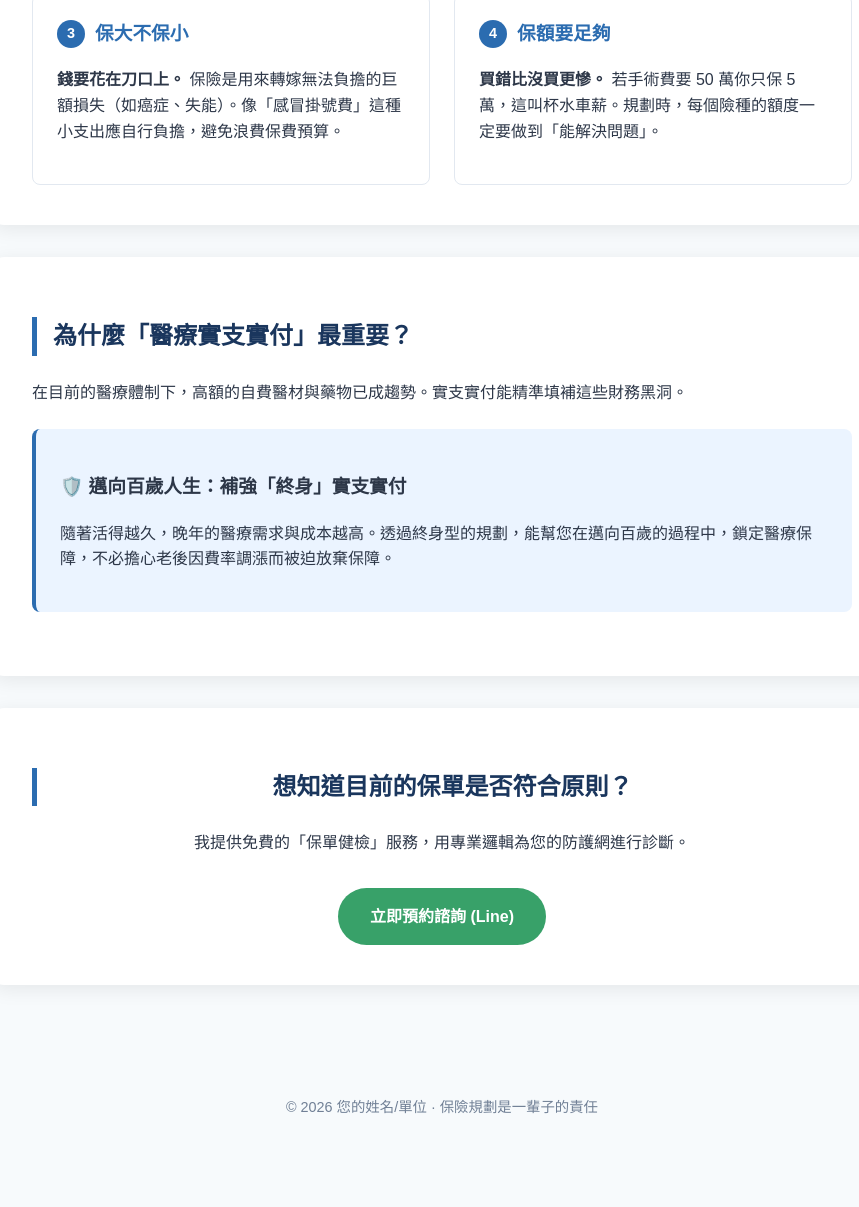
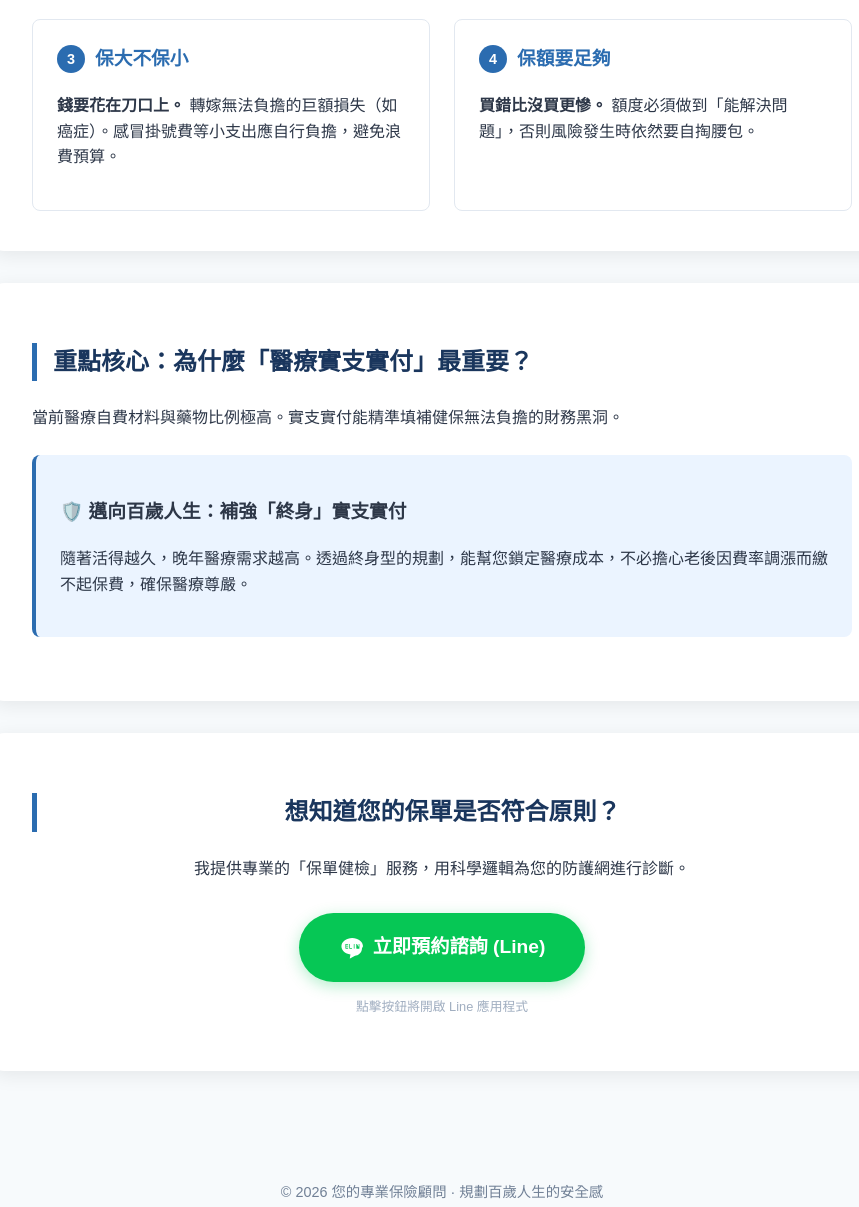
Before and after one commit to johngyh/insurance, a plain HTML site: page index.html in a window 1280 px wide. Shown: the part 637-1844 px from the top of the page, without its empty margins (198-1057 px from the left). Before the commit the page ends 1818 px from the top, so only its background shows below. Drawn offline with Linux system fonts and the light colour scheme.

Commit message:
Update index.html

````diff
--- a/index.html
+++ b/index.html
@@ -1,3 +1,6 @@
+這是一個已經為您更新好 **Line 連結** 的完整 HTML 代碼。我同時微調了按鈕的顏色為 **Line 標誌性的綠色**，並加入了圖示，讓它看起來更直覺。
+您可以直接全選複製，覆蓋掉 GitHub 上的 index.html 內容：
+```html
 <!DOCTYPE html>
 <html lang="zh-TW">
 <head>
@@ -8,6 +11,7 @@
         :root {
             --primary-color: #1a365d;
             --accent-color: #2b6cb0;
+            --line-green: #06C755;
             --bg-light: #f7fafc;
             --text-dark: #2d3748;
             --white: #ffffff;
@@ -61,7 +65,6 @@
             margin-bottom: 1.5rem;
         }
 
-        /* 四大原則樣式 */
         .grid {
             display: grid;
             grid-template-columns: repeat(auto-fit, minmax(350px, 1fr));
@@ -110,19 +113,30 @@
         }
 
         .cta-button {
-            display: inline-block;
-            background: #38a169;
+            display: inline-flex;
+            align-items: center;
+            background: var(--line-green);
             color: white;
-            padding: 1rem 2rem;
+            padding: 1.2rem 2.5rem;
             text-decoration: none;
             border-radius: 50px;
             font-weight: bold;
+            font-size: 1.2rem;
             margin-top: 1rem;
-            transition: background 0.3s;
+            transition: transform 0.2s, background 0.3s;
+            box-shadow: 0 4px 15px rgba(6, 199, 85, 0.3);
         }
 
         .cta-button:hover {
-            background: #2f855a;
+            background: #05b34c;
+            transform: scale(1.05);
+        }
+
+        .line-icon {
+            width: 24px;
+            height: 24px;
+            margin-right: 10px;
+            fill: white;
         }
 
         footer {
@@ -135,6 +149,7 @@
         @media (max-width: 600px) {
             header h1 { font-size: 1.8rem; }
             .grid { grid-template-columns: 1fr; }
+            .cta-button { padding: 1rem 1.5rem; font-size: 1rem; }
         }
     </style>
 </head>
@@ -142,7 +157,7 @@
 
 <header>
     <h1>給未來的自己，一份百歲人生的守護信</h1>
-    <p>拋棄複雜術語，用專業邏輯看懂保險規劃</p>
+    <p>專業保險規劃：四大核心原則 × 醫療終身防護</p>
 </header>
 
 <div class="container">
@@ -153,46 +168,53 @@
         <div class="grid">
             <div class="principle-item">
                 <h3><span class="number">1</span>核保難度</h3>
-                <p><strong>買保險是「健康」在買，不是有錢就行。</strong> 當體檢出現紅字或身體有小毛病時，想買保險會面臨加費、除外甚至拒保。趁健康時拿好門票是第一要務。</p>
+                <p><strong>買保險是「健康」在買，不是有錢就行。</strong> 當體檢出現紅字，想買保險會面臨加費或拒保。趁健康拿好門票是第一要務。</p>
             </div>
 
             <div class="principle-item">
                 <h3><span class="number">2</span>保費增加速度</h3>
-                <p><strong>魔鬼藏在費率裡。</strong> 許多定期險會隨年齡飆漲保費。規劃時必須考慮老後收入減少時，是否仍繳得起？鎖定未來成本是長壽社會的關鍵。</p>
+                <p><strong>魔鬼藏在費率裡。</strong> 許多定期險隨年齡飆漲保費。規劃時必須考慮老後收入減少時，是否仍繳得起？</p>
             </div>
 
             <div class="principle-item">
                 <h3><span class="number">3</span>保大不保小</h3>
-                <p><strong>錢要花在刀口上。</strong> 保險是用來轉嫁無法負擔的巨額損失（如癌症、失能）。像「感冒掛號費」這種小支出應自行負擔，避免浪費保費預算。</p>
+                <p><strong>錢要花在刀口上。</strong> 轉嫁無法負擔的巨額損失（如癌症）。感冒掛號費等小支出應自行負擔，避免浪費預算。</p>
             </div>
 
             <div class="principle-item">
                 <h3><span class="number">4</span>保額要足夠</h3>
-                <p><strong>買錯比沒買更慘。</strong> 若手術費要 50 萬你只保 5 萬，這叫杯水車薪。規劃時，每個險種的額度一定要做到「能解決問題」。</p>
+                <p><strong>買錯比沒買更慘。</strong> 額度必須做到「能解決問題」，否則風險發生時依然要自掏腰包。</p>
             </div>
         </div>
     </section>
 
     <section class="card">
-        <h2>為什麼「醫療實支實付」最重要？</h2>
-        <p>在目前的醫療體制下，高額的自費醫材與藥物已成趨勢。實支實付能精準填補這些財務黑洞。</p>
+        <h2>重點核心：為什麼「醫療實支實付」最重要？</h2>
+        <p>當前醫療自費材料與藥物比例極高。實支實付能精準填補健保無法負擔的財務黑洞。</p>
 
         <div class="highlight-box">
             <h3>🛡️ 邁向百歲人生：補強「終身」實支實付</h3>
-            <p>隨著活得越久，晚年的醫療需求與成本越高。透過終身型的規劃，能幫您在邁向百歲的過程中，鎖定醫療保障，不必擔心老後因費率調漲而被迫放棄保障。</p>
+            <p>隨著活得越久，晚年醫療需求越高。透過終身型的規劃，能幫您鎖定醫療成本，不必擔心老後因費率調漲而繳不起保費，確保醫療尊嚴。</p>
         </div>
     </section>
 
     <section class="card" style="text-align: center;">
-        <h2>想知道目前的保單是否符合原則？</h2>
-        <p>我提供免費的「保單健檢」服務，用專業邏輯為您的防護網進行診斷。</p>
-        <a href="#" class="cta-button">立即預約諮詢 (Line)</a>
+        <h2>想知道您的保單是否符合原則？</h2>
+        <p>我提供專業的「保單健檢」服務，用科學邏輯為您的防護網進行診斷。</p>
+
+        <a href="https://line.me/ti/p/lt3aKzGlog" class="cta-button" target="_blank">
+            <svg class="line-icon" viewBox="0 0 24 24"><path d="M24 10.304c0-4.579-4.834-8.304-10.783-8.304-5.949 0-10.784 3.725-10.784 8.304 0 4.1 3.829 7.536 9 8.165l-.643 3.861c-.021.135.093.253.224.212l4.545-2.628c3.96-.307 7.441-3.235 7.441-7.61zm-15.111 2.373h-2.126c-.198 0-.359-.161-.359-.359v-4.015c0-.198.161-.359.359-.359h2.126c.198 0 .359.161.359.359s-.161.359-.359.359h-1.767v1.144h1.767c.198 0 .359.161.359.359s-.161.359-.359.359h-1.767v1.144h1.767c.198 0 .359.161.359.359s-.161.359-.359.359zm3.82 0h-2.126c-.198 0-.359-.161-.359-.359v-4.015c0-.198.161-.359.359-.359s.359.161.359.359v3.656h1.767c.198 0 .359.161.359.359s-.161.359-.359.359zm2.46 0c-.198 0-.359-.161-.359-.359v-4.015c0-.198.161-.359.359-.359s.359.161.359.359v4.015c0 .198-.161.359-.359.359zm4.61 0h-2.126c-.198 0-.359-.161-.359-.359v-4.015c0-.198.161-.359.359-.359.132 0 .248.072.312.18l1.731 2.918v-2.739c0-.198.161-.359.359-.359s.359.161.359.359v4.015c0 .132-.072.248-.18.312-.056.033-.119.05-.182.05z"/></svg>
+            立即預約諮詢 (Line)
+        </a>
+        <p style="font-size: 0.8rem; color: #a0aec0; margin-top: 15px;">點擊按鈕將開啟 Line 應用程式</p>
     </section>
 </div>
 
 <footer>
-    <p>© 2026 您的姓名/單位 · 保險規劃是一輩子的責任</p>
+    <p>© 2026 您的專業保險顧問 · 規劃百歲人生的安全感</p>
 </footer>
 
 </body>
 </html>
+
+```
````
